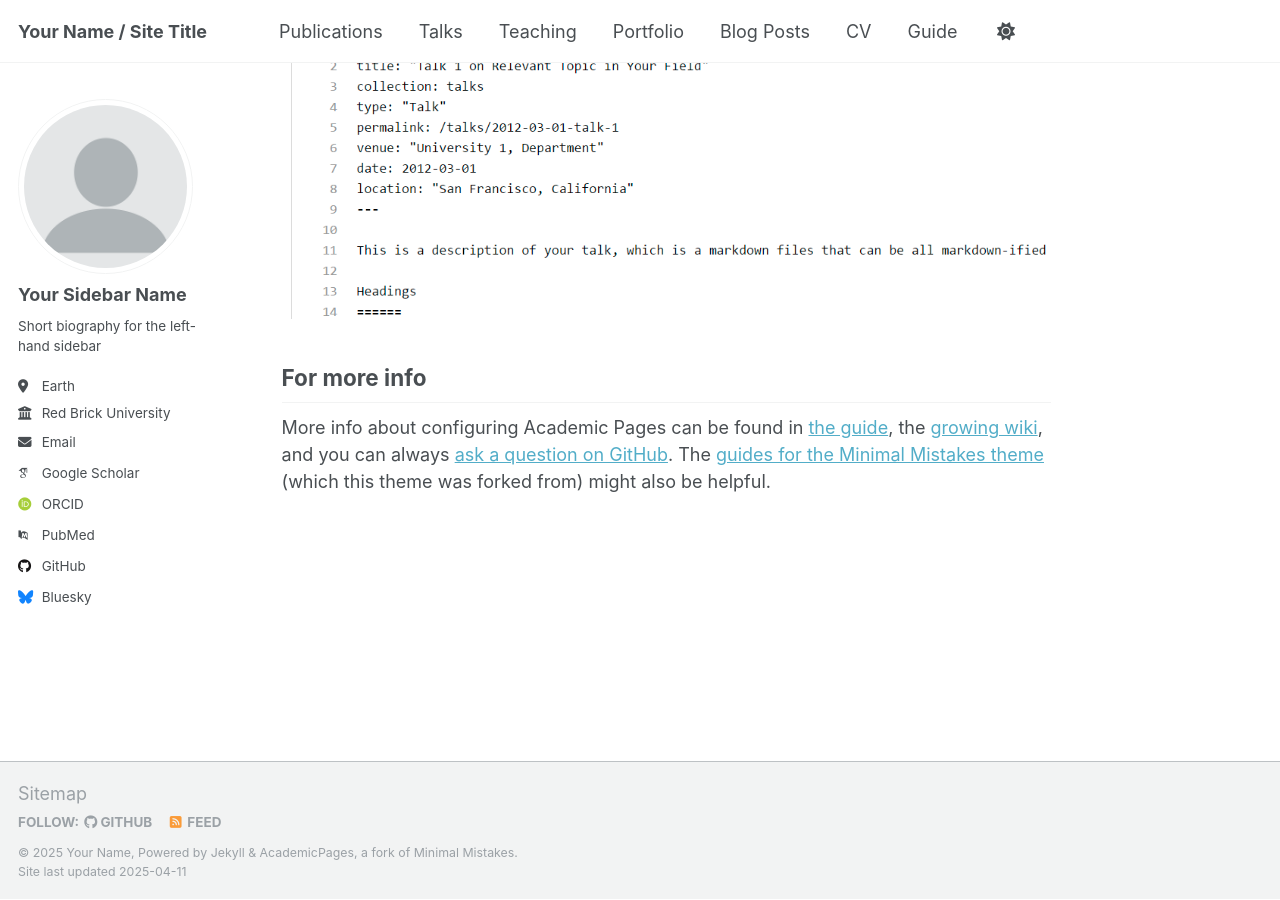
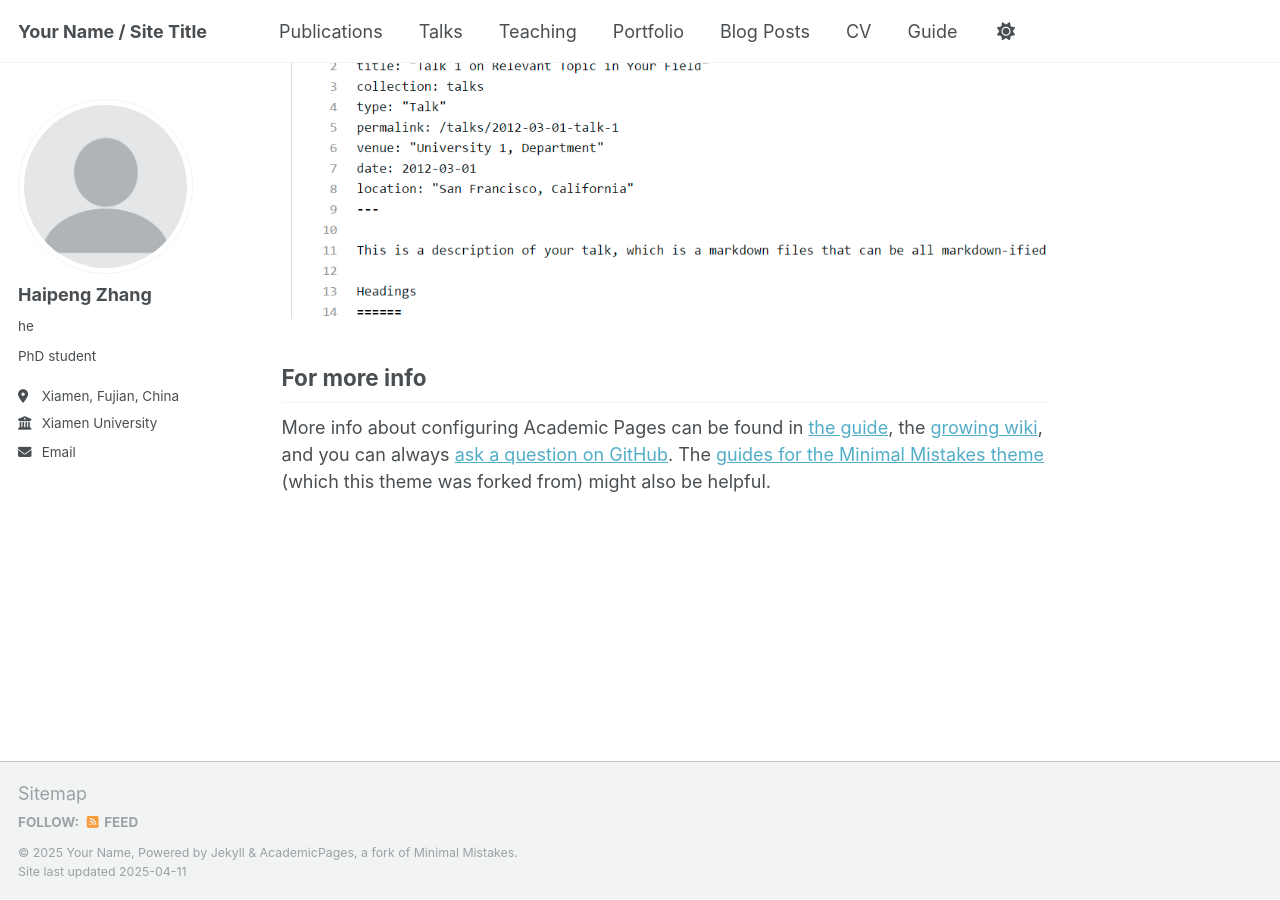
Before and after one commit to Harry-first/haipengzhang, a Jekyll site: the page built from _pages/about.md, in a window 1280 px wide and 900 px high, scrolled down 2608 px. Built offline with Jekyll 4.4.1, drawn with Linux system fonts in a browser that asks for light colours; some web fonts are replaced.

Commit message:
Update _config.yml

```diff
--- a/_config.yml
+++ b/_config.yml
@@ -23,21 +23,21 @@ repository               : "academicpages/academicpages.github.io"
 author:
   # Biographic information
   avatar           : "profile.png"
-  name             : "Your Sidebar Name"
-  pronouns         : # example: "she/her"
-  bio              : "Short biography for the left-hand sidebar"
-  location         : "Earth"
-  employer         : "Red Brick University"
+  name             : "Haipeng Zhang"
+  pronouns         : "he"
+  bio              : "PhD student"
+  location         : "Xiamen, Fujian, China"
+  employer         : "Xiamen University"
   uri              : # URL
-  email            : "none@example.org"
+  email            : "assistant178@163.com"
 
   # Academic websites
   arxiv            : # URL - Update with the correct link to your profile
-  googlescholar    : "https://scholar.google.com/citations?user=PS_CX0AAAAAJ"
+  googlescholar    : # "https://scholar.google.com/citations?user=PS_CX0AAAAAJ"
   impactstory      : # URL
-  orcid            : "http://orcid.org/yourorcidurl"
+  orcid            : # "http://orcid.org/yourorcidurl"
   semantic         : # URL
-  pubmed           : "https://www.ncbi.nlm.nih.gov/pubmed/?term=john+snow"
+  pubmed           : # "https://www.ncbi.nlm.nih.gov/pubmed/?term=john+snow"
   researchgate     : # URL
   scopus           : # URL
 
@@ -45,12 +45,12 @@ author:
   bitbucket        : # Username - Update with your username on the site
   codepen          : # Username
   dribbble         : # Username
-  github           : "academicpages"
+  github           : # "academicpages"
   kaggle           : # Username
   stackoverflow    : # User number or user number and name (i.e., use "1" or "1/jeff-atwood")
 
   # Social media
-  bluesky          : "bsky.app" # Replace this with you Bluesky username
+  bluesky          : # "bsky.app" # Replace this with you Bluesky username
   facebook         : # Username
   flickr           : # Username
   foursquare       : # Username
```
